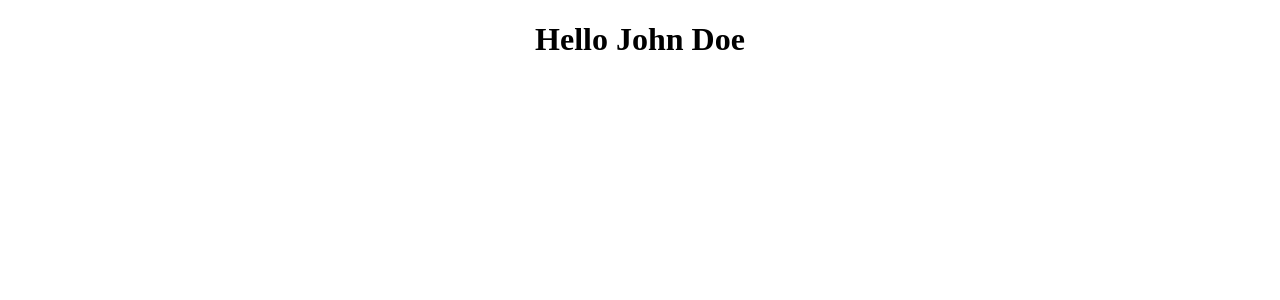
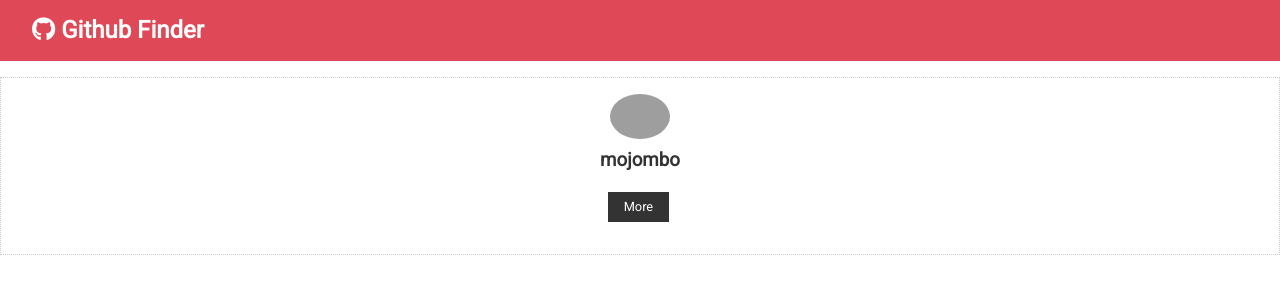
Before and after one commit to Liliyalexx/React_Web_Application_Project, a React (Create React App) app: page / in a window 1280 px wide. Shown: the top 300 px of the page. Built offline with nearby package versions, Linux system fonts and the light colour scheme; grey boxes are pictures that could not be loaded.

Commit message:
State of the component

```diff
--- a/public/index.html
+++ b/public/index.html
@@ -12,6 +12,7 @@
     <link rel="apple-touch-icon" href="%PUBLIC_URL%/logo192.png" />
 
     <link rel="manifest" href="%PUBLIC_URL%/manifest.json" />
+    <script src="https://kit.fontawesome.com/dd2726f472.js" crossorigin="anonymous"></script>
 
     <title>Github Finder</title>
   </head>
--- a/src/App.css
+++ b/src/App.css
@@ -1,38 +1,414 @@
-.App {
+@import url('https://fonts.googleapis.com/css?family=Roboto');
+
+/* Global Styles */
+:root {
+  --primary-color: #dc3545;
+  --dark-color: #333333;
+  --light-color: #f4f4f4;
+  --danger-color: #dc3545;
+  --success-color: #28a745;
+}
+
+* {
+  box-sizing: border-box;
+  margin: 0;
+  padding: 0;
+}
+
+body {
+  font-family: 'Roboto', sans-serif;
+  font-size: 1rem;
+  line-height: 1.6;
+  background-color: #fff;
+  color: #333;
+}
+
+a {
+  color: var(--primary-color);
+  text-decoration: none;
+}
+
+a:hover {
+  color: #666;
+}
+
+ul {
+  list-style: none;
+}
+
+img {
+  width: 100%;
+}
+
+/* Utilities */
+.container {
+  max-width: 1100px;
+  margin: auto;
+  overflow: hidden;
+  padding: 0 2rem;
+}
+
+/* Text Styles*/
+.x-large {
+  font-size: 4rem;
+  line-height: 1.2;
+  margin-bottom: 1rem;
+}
+
+.large {
+  font-size: 3rem;
+  line-height: 1.2;
+  margin-bottom: 1rem;
+}
+
+.lead {
+  font-size: 1.5rem;
+  margin-bottom: 1rem;
+}
+
+.text-center {
   text-align: center;
 }
 
-.App-logo {
-  height: 40vmin;
-  pointer-events: none;
+.text-primary {
+  color: var(--primary-color);
 }
 
-@media (prefers-reduced-motion: no-preference) {
-  .App-logo {
-    animation: App-logo-spin infinite 20s linear;
+.text-dark {
+  color: var(--dark-color);
+}
+
+.text-success {
+  color: var(--success-color);
+}
+
+.text-danger {
+  color: var(--danger-color);
+}
+
+.text-center {
+  text-align: center;
+}
+
+.text-right {
+  text-align: right;
+}
+
+.text-left {
+  text-align: left;
+}
+
+/* Center All */
+.all-center {
+  display: flex;
+  flex-direction: column;
+  width: 100%;
+  margin: auto;
+  justify-content: center;
+  align-items: center;
+  text-align: center;
+}
+
+/* Cards */
+.card {
+  padding: 1rem;
+  border: #ccc 1px dotted;
+  margin: 0.7rem 0;
+}
+
+/* List */
+.list {
+  margin: 0.5rem 0;
+}
+
+.list li {
+  padding-bottom: 0.3rem;
+}
+
+/* Padding */
+.p {
+  padding: 0.5rem;
+}
+.p-1 {
+  padding: 1rem;
+}
+.p-2 {
+  padding: 2rem;
+}
+.p-3 {
+  padding: 3rem;
+}
+.py {
+  padding: 0.5rem 0;
+}
+.py-1 {
+  padding: 1rem 0;
+}
+.py-2 {
+  padding: 2rem 0;
+}
+.py-3 {
+  padding: 3rem 0;
+}
+
+/* Margin */
+.m {
+  margin: 0.5rem;
+}
+.m-1 {
+  margin: 1rem;
+}
+.m-2 {
+  margin: 2rem;
+}
+.m-3 {
+  margin: 3rem;
+}
+.my {
+  margin: 0.5rem 0;
+}
+.my-1 {
+  margin: 1rem 0;
+}
+.my-2 {
+  margin: 2rem 0;
+}
+.my-3 {
+  margin: 3rem 0;
+}
+
+/* Grid */
+.grid-2 {
+  display: grid;
+  grid-template-columns: repeat(2, 1fr);
+  grid-gap: 1rem;
+}
+
+.grid-3 {
+  display: grid;
+  grid-template-columns: repeat(3, 1fr);
+  grid-gap: 1rem;
+}
+
+.grid-4 {
+  display: grid;
+  grid-template-columns: repeat(4, 1fr);
+  grid-gap: 1rem;
+}
+
+.btn {
+  display: inline-block;
+  background: var(--light-color);
+  color: #333;
+  padding: 0.4rem 1.3rem;
+  font-size: 1rem;
+  border: none;
+  cursor: pointer;
+  margin-right: 0.5rem;
+  transition: opacity 0.2s ease-in;
+  outline: none;
+}
+
+.btn-link {
+  background: none;
+  padding: 0;
+  margin: 0;
+}
+
+.btn-block {
+  display: block;
+  width: 100%;
+}
+
+.btn-sm {
+  font-size: 0.8rem;
+  padding: 0.3rem 1rem;
+  margin-right: 0.2rem;
+}
+
+.badge {
+  display: inline-block;
+  font-size: 0.8rem;
+  padding: 0.2rem 0.7rem;
+  text-align: center;
+  margin: 0.3rem;
+  background: var(--light-color);
+  color: #333;
+  border-radius: 5px;
+}
+
+.alert {
+  padding: 0.7rem;
+  margin: 1rem 0;
+  opacity: 0.9;
+  background: var(--light-color);
+  color: #333;
+}
+
+.btn-primary,
+.bg-primary,
+.badge-primary,
+.alert-primary {
+  background: var(--primary-color);
+  color: #fff;
+}
+
+.btn-light,
+.bg-light,
+.badge-light,
+.alert-light {
+  background: var(--light-color);
+  color: #333;
+}
+
+.btn-dark,
+.bg-dark,
+.badge-dark,
+.alert-dark {
+  background: var(--dark-color);
+  color: #fff;
+}
+
+.btn-danger,
+.bg-danger,
+.badge-danger,
+.alert-danger {
+  background: var(--danger-color);
+  color: #fff;
+}
+
+.btn-success,
+.bg-success,
+.badge-success,
+.alert-success {
+  background: var(--success-color);
+  color: #fff;
+}
+
+.btn-white,
+.bg-white,
+.badge-white,
+.alert-white {
+  background: #fff;
+  color: #333;
+  border: #ccc solid 1px;
+}
+
+.btn:hover {
+  opacity: 0.8;
+}
+
+.bg-light,
+.badge-light {
+  border: #ccc solid 1px;
+}
+
+.round-img {
+  border-radius: 50%;
+}
+
+/* Forms */
+input {
+  margin: 1.2rem 0;
+}
+
+.form-text {
+  display: block;
+  margin-top: 0.3rem;
+  color: #888;
+}
+
+input[type='text'],
+input[type='email'],
+input[type='password'],
+input[type='date'],
+select,
+textarea {
+  display: block;
+  width: 100%;
+  padding: 0.4rem;
+  font-size: 1.2rem;
+  border: 1px solid #ccc;
+}
+
+input[type='submit'],
+button {
+  font: inherit;
+}
+
+table th,
+table td {
+  padding: 1rem;
+  text-align: left;
+}
+
+table th {
+  background: var(--light-color);
+}
+
+/* Navbar */
+.navbar {
+  display: flex;
+  justify-content: space-between;
+  align-items: center;
+  padding: 0.7rem 2rem;
+  z-index: 1;
+  width: 100%;
+  opacity: 0.9;
+  margin-bottom: 1rem;
+}
+
+.navbar ul {
+  display: flex;
+}
+
+.navbar a {
+  color: #fff;
+  padding: 0.45rem;
+  margin: 0 0.25rem;
+}
+
+.navbar a:hover {
+  color: var(--light-color);
+}
+
+.navbar .welcome span {
+  margin-right: 0.6rem;
+}
+
+/* Mobile Styles */
+@media (max-width: 700px) {
+  .hide-sm {
+    display: none;
+  }
+
+  .grid-2,
+  .grid-3,
+  .grid-4 {
+    grid-template-columns: 1fr;
+  }
+
+  /* Text Styles */
+  .x-large {
+    font-size: 3rem;
+  }
+
+  .large {
+    font-size: 2rem;
+  }
+
+  .lead {
+    font-size: 1rem;
+  }
+
+  /* Navbar */
+  .navbar {
+    display: block;
+    text-align: center;
+  }
+
+  .navbar ul {
+    text-align: center;
+    justify-content: center;
   }
 }
-
-.App-header {
-  background-color: #282c34;
-  min-height: 100vh;
-  display: flex;
-  flex-direction: column;
-  align-items: center;
-  justify-content: center;
-  font-size: calc(10px + 2vmin);
-  color: white;
-}
-
-.App-link {
-  color: #61dafb;
-}
-
-@keyframes App-logo-spin {
-  from {
-    transform: rotate(0deg);
-  }
-  to {
-    transform: rotate(360deg);
-  }
-}
--- a/src/App.js
+++ b/src/App.js
@@ -1,19 +1,18 @@
 import React, {Component} from 'react';
+import Navbar from './components/layout/Navbar';
+import UserItem from './components/users/UserItem';
 import './App.css';
+
 
 class App extends Component {
 
   render (){
-    const name = 'John Doe';
-    const loading = false;
-    const showName = true;
+
+
 return (
   <div className='App'>
-  {loading ? (
-    <h4>loading...</h4>
-  ) : (
-    <h1>Hello {showName && name}</h1>
-  )}
+  <Navbar />
+  <UserItem/>
   </div>
 
 );
--- /dev/null
+++ b/src/components/layout/Navbar.js
@@ -0,0 +1,25 @@
+import React, { Component } from 'react';
+import PropTypes from 'prop-types';
+
+export class Navbar extends Component {
+static defaultProps = {
+ title: 'Github Finder',
+ icon: 'fab fa-github'
+};
+
+static propTypes = {
+  title: PropTypes.string.isRequired,
+  icon: PropTypes.string.isRequired
+};
+  render() {
+    return (
+      <nav className = 'navbar bg-primary'>
+        <h1>
+        <i className={this.props.icon} > </i> {this.props.title}
+        </h1>
+      </nav>
+    );
+  }
+}
+
+export default Navbar;
--- /dev/null
+++ b/src/components/users/UserItem.js
@@ -0,0 +1,33 @@
+import React, { Component } from 'react'
+
+class Useritem extends Component {
+  state = {
+    id: 'id',
+    login: 'mojombo',
+    avatar_url: "https://avatars0.githubusercontent.com/u/1?v=4",
+    html_url:"https://github.com/mojombo"
+  };
+
+  render() {
+    const {login, avatar_url, html_url} = this.state;
+    return (
+      <div className="card text-center">
+       <img
+       src={avatar_url}
+       alt = ''
+       className="round-img"
+       style={{width:'60px'}}
+       />
+       <h3>{login}</h3>
+       <div>
+       <a href ={html_url} className='btn btn-dark btn-sm my-1'>
+       More
+       </a>
+
+       </div>
+      </div>
+    );
+  }
+}
+
+export default Useritem
```
